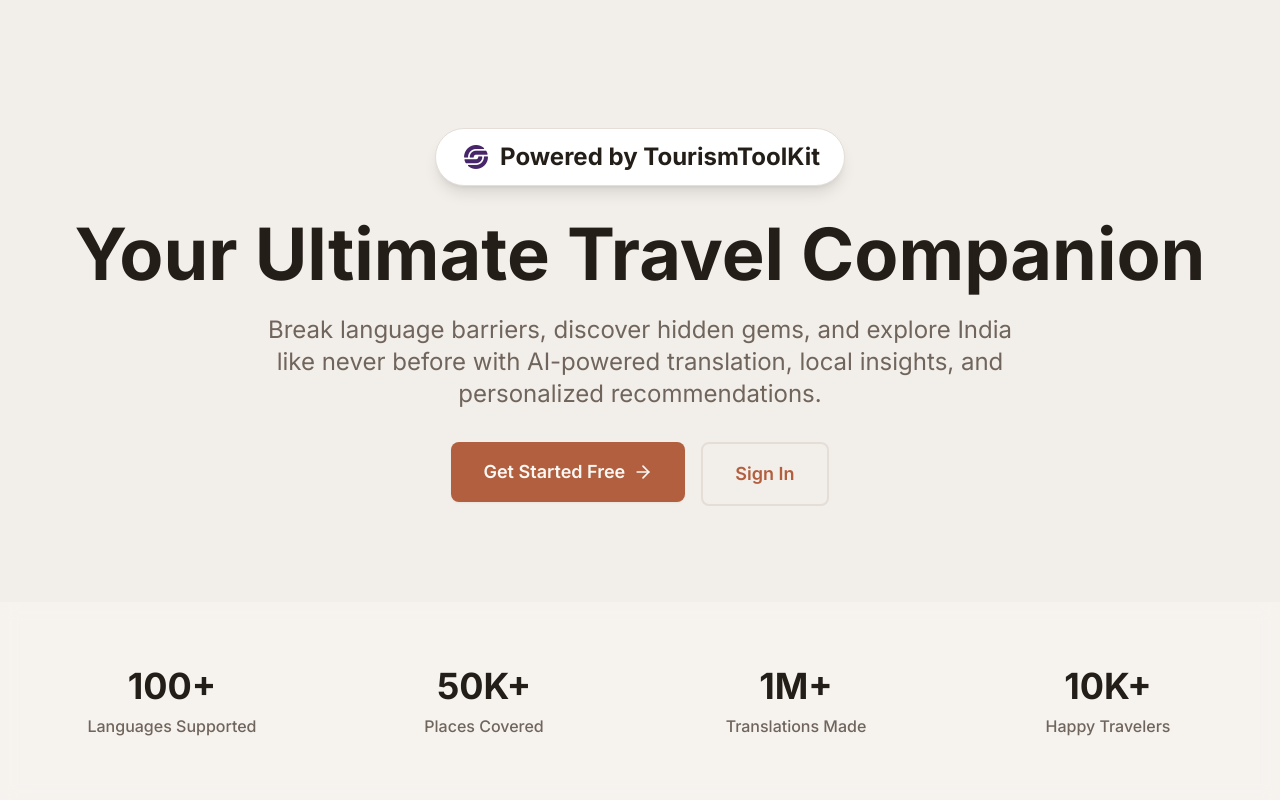
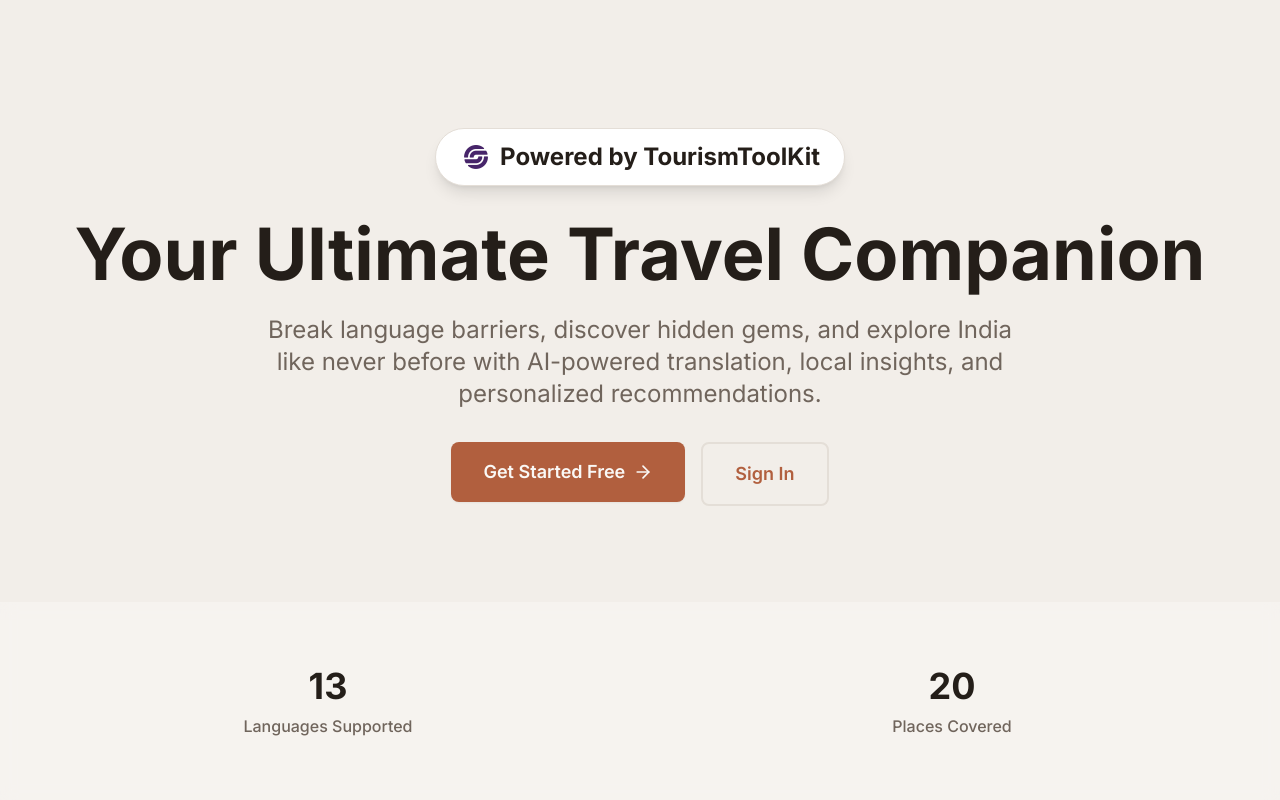
Before and after one commit to Dileepadari/TourismToolKit, a Next.js app in the folder frontend/: page / in a window 1280 px wide. Shown: the top 800 px of the page. Built offline with nearby package versions, Linux system fonts and the light colour scheme; no server answers.

Commit message:
fix(ui): put real numbers in the landing stats instead of template placeholders

```diff
--- a/frontend/app/page.tsx
+++ b/frontend/app/page.tsx
@@ -44,11 +44,21 @@
     }
   ];
 
+  // Numbers this project can stand behind.
+  //
+  // These were '100+', '50K+', '1M+' and '10K+' - template placeholders that
+  // shipped as claims. "100+ Languages Supported" contradicted the app's own
+  // selector, which offers thirteen, and "1M+ Translations Made" and "10K+
+  // Happy Travelers" described a userbase that does not exist. The README is
+  // careful about what does and does not work yet; the front page should not
+  // undo that on the way in.
+  //
+  // The two that had no honest number are gone rather than relabelled: the
+  // labels live in thirteen locale files and inventing new English ones would
+  // have left twelve languages reading English. The grid already handles two.
   const stats = [
-    { value: '100+', label: t('home.stats.languages') },
-    { value: '50K+', label: t('home.stats.places') },
-    { value: '1M+', label: t('home.stats.translations') },
-    { value: '10K+', label: t('home.stats.travelers') }
+    { value: '13', label: t('home.stats.languages') },
+    { value: '20', label: t('home.stats.places') }
   ];
 
   return (
@@ -112,7 +122,7 @@
       {/* Stats Section */}
       <section className="py-16 bg-muted/50 backdrop-blur-sm">
         <div className="max-w-7xl mx-auto px-4 sm:px-6 lg:px-8">
-          <div className="grid grid-cols-2 lg:grid-cols-4 gap-8">
+          <div className="grid grid-cols-2 gap-8">
             {stats.map((stat, index) => (
               <motion.div
                 key={index}
```
